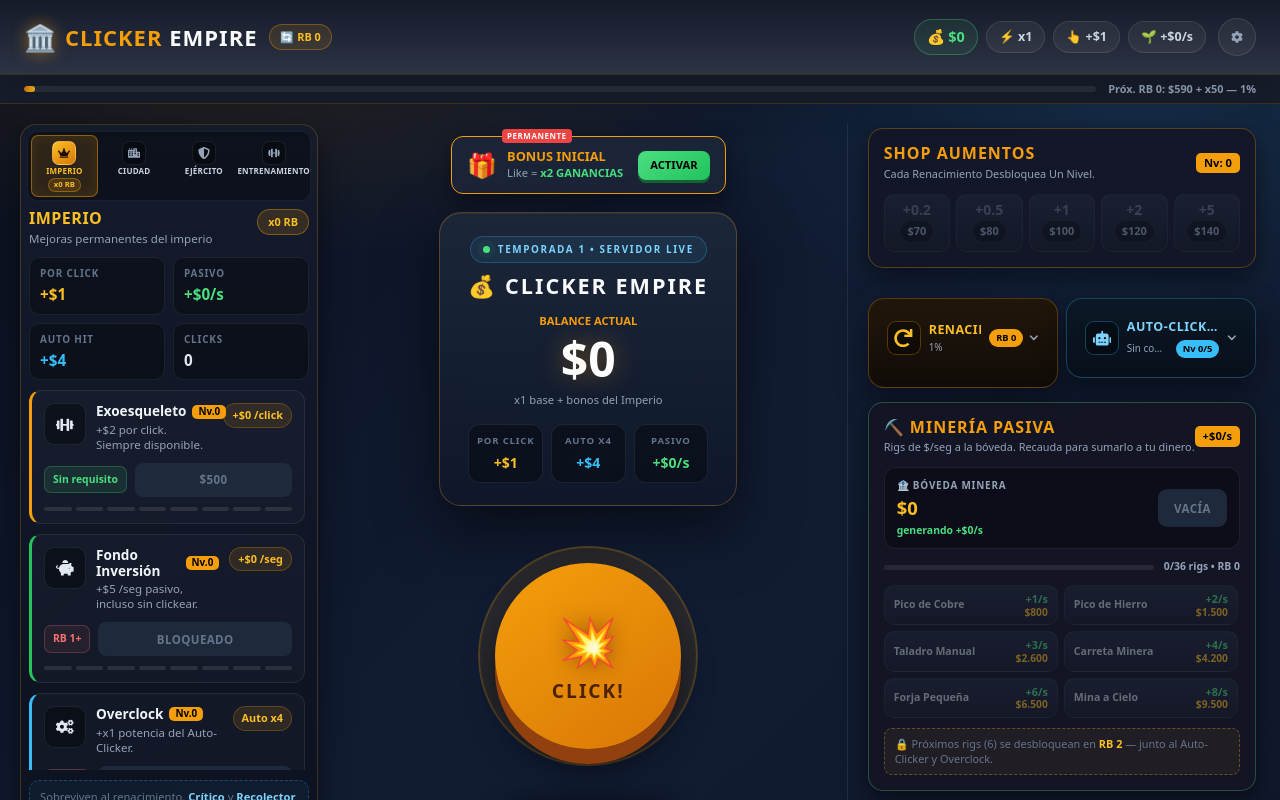
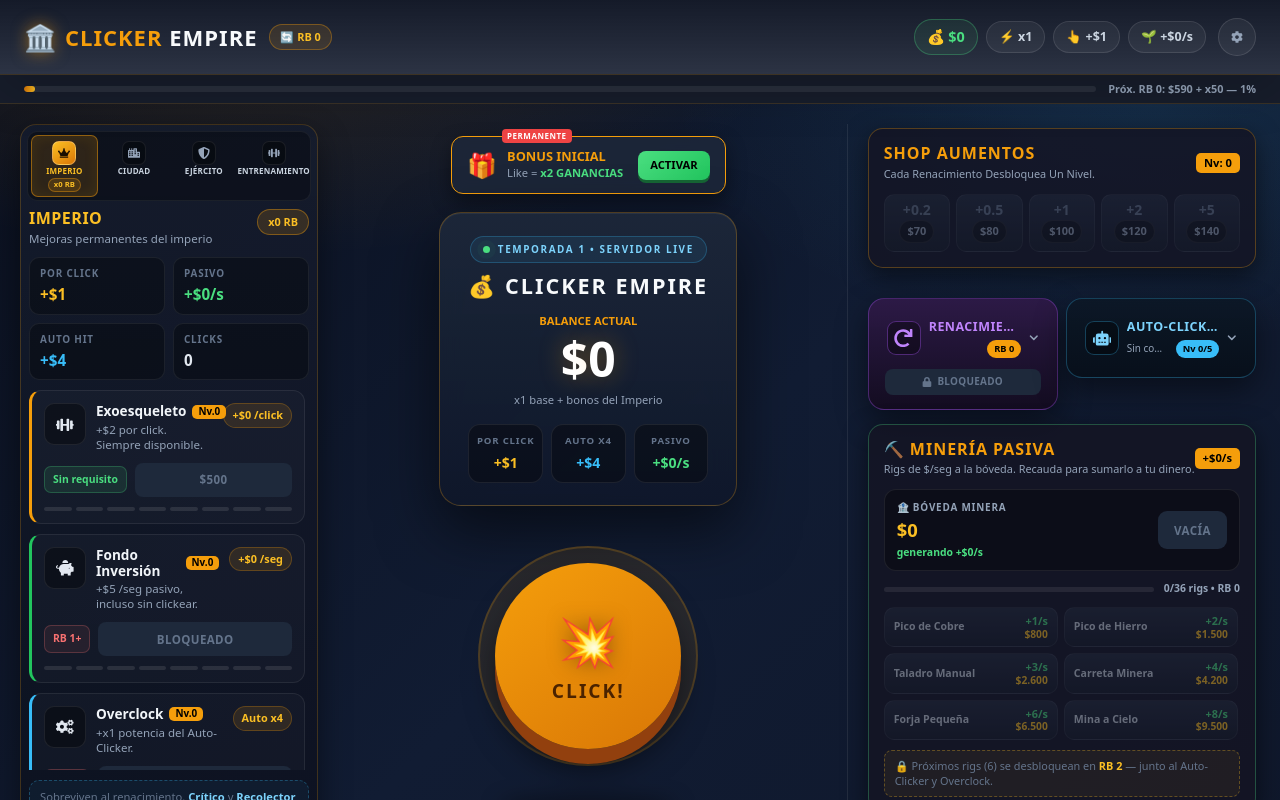
Before and after one commit to Maxii34/CLICKER-EMPIRE, a React (Vite) app: page / in a window 1280 px wide. Shown: the top 800 px of the page. Built offline with nearby package versions, Linux system fonts and the light colour scheme.

Commit message:
Reinicio: header con badge a la derecha, tema morado prestigio y btn compacto

```diff
--- a/src/components/rebirs/Reinicio.css
+++ b/src/components/rebirs/Reinicio.css
@@ -1,13 +1,13 @@
-/* ===== RENACIMIENTO (rediseño) ===== */
+/* ===== RENACIMIENTO (morado prestigio + dorado) ===== */
 .rb-box {
-  background: linear-gradient(180deg, rgba(35,22,8,.92), rgba(17,12,6,.94));
-  border: 1px solid rgba(245,158,11,.3);
+  background: linear-gradient(180deg, rgba(46,26,71,.94), rgba(20,12,32,.95));
+  border: 1px solid rgba(168,85,247,.35);
   border-radius: 16px;
   padding: 14px;
   box-shadow: 0 12px 32px rgba(0,0,0,.45);
   transition: border-color .2s ease;
 }
-.rb-box:hover { border-color: #f59e0b; }
+.rb-box:hover { border-color: #a855f7; }
 
 /* Expandible animado: no empuja de golpe a los vecinos */
 .collapse-body {
@@ -24,6 +24,10 @@
   display: flex;
   flex-direction: column;
   gap: 10px;
+  padding-top: 0;
+}
+/* Espacio entre título y descripción solo al expandir (cerrado queda compacto) */
+.collapse-body.open .rb-detail {
   padding-top: 10px;
 }
 
@@ -53,7 +57,7 @@
 }
 .rb-collapse-head:hover { background: rgba(255,255,255,.04); }
 .rb-collapse-head:focus-visible {
-  outline: 2px solid #f59e0b;
+  outline: 2px solid #a855f7;
   border-radius: 10px;
 }
 .rb-head-text {
@@ -61,8 +65,19 @@
   min-width: 0;
   display: flex;
   flex-direction: column;
+  align-items: flex-start;
+  gap: 3px;
   text-align: left;
   overflow: hidden;
+}
+/* Badge debajo del título: estado a la izquierda, badge a la derecha */
+.rb-meta-row {
+  display: flex;
+  align-items: center;
+  justify-content: space-between;
+  gap: 6px;
+  min-width: 0;
+  width: 100%;
 }
 /* Grupo derecho fijo: nunca se envuelve encima del texto */
 .rb-head-right {
@@ -84,6 +99,7 @@
   white-space: nowrap;
   overflow: hidden;
   text-overflow: ellipsis;
+  min-width: 0;
 }
 .rb-sub.ready {
   color: #4ade80;
@@ -97,11 +113,13 @@
   padding: 2px 7px;
   border-radius: 12px;
   white-space: nowrap;
+  flex-shrink: 0;
+  margin-left: auto;
 }
 /* Iconos react-icons */
 .rb-icon svg {
   font-size: 1.15rem;
-  color: #fbbf24;
+  color: #c084fc;
   vertical-align: middle;
 }
 .rb-box svg { flex-shrink: 0; }
@@ -135,17 +153,23 @@
   align-items: center;
   justify-content: center;
   border-radius: 9px;
-  border: 1px solid rgba(245,158,11,.3);
+  border: 1px solid rgba(168,85,247,.4);
 }
 .rb-title {
+  display: block;
+  width: 100%;
   margin: 0;
   font-weight: 900;
-  color: #fbbf24;
+  color: #c084fc;
   text-transform: uppercase;
   letter-spacing: .5px;
+  white-space: nowrap;
+  overflow: hidden;
+  text-overflow: ellipsis;
 }
 .rb-sub {
-  margin: 1px 0 0;
+  display: inline;
+  margin: 0;
   color: #94a3b8;
 }
 
@@ -177,14 +201,14 @@
 /* Recompensas */
 .rb-rewards {
   background: rgba(255,255,255,.03);
-  border: 1px dashed rgba(255,255,255,.18);
+  border: 1px dashed rgba(168,85,247,.4);
   border-radius: 10px;
   padding: 9px 11px;
 }
 .rb-rewards.ready {
-  background: rgba(245,158,11,.08);
+  background: rgba(168,85,247,.1);
   border-style: solid;
-  border-color: rgba(245,158,11,.4);
+  border-color: rgba(251,191,36,.45);
 }
 .rb-rewards-title {
   margin: 0 0 5px;
@@ -210,9 +234,10 @@
 
 .rb-warn {
   margin: 0;
-  font-size: .65rem;
+  font-size: .6rem;
   color: #f87171;
   text-align: center;
+  line-height: 1.3;
 }
 
 .rb-btn {
@@ -230,20 +255,33 @@
   font-variant-numeric: tabular-nums;
 }
 .rb-btn.ready {
-  background: linear-gradient(145deg, #f59e0b, #ea580c);
+  background: linear-gradient(145deg, #a855f7, #7c3aed);
   color: #fff;
   cursor: pointer;
-  box-shadow: 0 3px 0 #9a3412, 0 0 18px rgba(245,158,11,.35);
+  box-shadow: 0 3px 0 #4c1d95, 0 0 18px rgba(168,85,247,.4);
 }
 .rb-btn.ready:hover { filter: brightness(1.1); transform: translateY(-1px); }
 .rb-btn.ready:active { transform: translateY(2px); box-shadow: none; }
 
+/* Modo compacto: botón chico debajo del header, solo cuando está colapsado */
+.rb-compact-action {
+  padding: 6px 2px 0;
+}
+.rb-btn.compact {
+  height: 26px;
+  font-size: .62rem;
+  font-weight: 800;
+  border-radius: 8px;
+  letter-spacing: .3px;
+  gap: 5px;
+}
+
 .rb-max {
   margin: 0;
   font-size: .75rem;
-  color: #fbbf24;
-  background: rgba(245,158,11,.08);
-  border: 1px solid rgba(245,158,11,.3);
+  color: #c084fc;
+  background: rgba(168,85,247,.1);
+  border: 1px solid rgba(168,85,247,.4);
   border-radius: 10px;
   padding: 10px;
   text-align: center;
--- a/src/components/rebirs/ReiniciosLvl.jsx
+++ b/src/components/rebirs/ReiniciosLvl.jsx
@@ -2,7 +2,6 @@ import { useState } from "react";
 import {
   FaRedo,
   FaTrophy,
-  FaCoins,
   FaBolt,
   FaGift,
   FaStore,
@@ -58,10 +57,12 @@ export const ReiniciosLvl = ({
           <span className="rb-icon">
             <FaTrophy />
           </span>
-          <span className="rb-head-text">
-            <span className="rb-title">Renacimiento</span>
+          <div className="rb-head-text">
+            <div className="rb-title">Renacimiento</div>
+            <div className="rb-meta-row">
               <span className="rb-sub">Nivel máximo alcanzado</span>
-          </span>
+            </div>
+          </div>
         </div>
         <p className="rb-max">Eres leyenda del imperio. No hay más renacimientos.</p>
       </div>
@@ -71,8 +72,6 @@ export const ReiniciosLvl = ({
   const moneyOk = money >= req.money;
   const multOk = multiplier >= req.multiplier;
   const canRebirth = moneyOk && multOk;
-  const moneyPct = Math.min(100, (money / req.money) * 100);
-  const multPct = Math.min(100, (multiplier / req.multiplier) * 100);
 
   const faltaDinero = Math.max(0, req.money - money);
   const faltaMult = Number(Math.max(0, req.multiplier - multiplier).toFixed(2));
@@ -97,8 +96,6 @@ export const ReiniciosLvl = ({
     })),
   ];
 
-  const progress = Math.round((moneyPct + multPct) / 2);
-
   return (
     <div className="rb-box">
       <button
@@ -110,56 +107,55 @@ export const ReiniciosLvl = ({
         <span className="rb-icon">
           <FaRedo />
         </span>
-        <span className="rb-head-text">
-          <span className="rb-title">Renacimiento</span>
-          <span className={`rb-sub ${canRebirth ? "ready" : ""}`}>
+        <div className="rb-head-text">
+          <div className="rb-title">Renacimiento</div>
+          <div className="rb-meta-row">
+            {canRebirth && (
+              <span className="rb-sub ready">
+                <FaCheck /> Listo
+              </span>
+            )}
+            <span className="rb-lvl">RB {req.level}</span>
+          </div>
+        </div>
+        <div className="rb-head-right">
+          <span className="collapse-chevron">{open ? <FaChevronUp /> : <FaChevronDown />}</span>
+        </div>
+      </button>
+
+      {/* Modo compacto: botón renacer debajo, chico. Al expandir se oculta y vuelve a su lugar dentro de acciones. */}
+      {!open && (
+        <div className="rb-compact-action">
+          <button
+            className={`rb-btn compact ${canRebirth ? "ready" : ""}`}
+            onClick={(e) => {
+              e.stopPropagation();
+              handleRebirth();
+            }}
+            disabled={!canRebirth}
+            title={
+              canRebirth
+                ? "Renacer ahora"
+                : `Te faltan $${fmt(faltaDinero)} y x${faltaMult}`
+            }
+          >
             {canRebirth ? (
               <>
-                <FaCheck /> Listo
+                <FaRedo /> RENACER AHORA
               </>
             ) : (
-              `${progress}%`
+              <>
+                <FaLock /> BLOQUEADO
+              </>
             )}
-          </span>
-        </span>
-        <span className="rb-head-right">
-          <span className="rb-lvl">RB {req.level}</span>
-          <span className="collapse-chevron">{open ? <FaChevronUp /> : <FaChevronDown />}</span>
-        </span>
           </button>
+        </div>
+      )}
 
       <div className={`collapse-body ${open ? "open" : ""}`}>
         <div className="collapse-inner rb-detail">
-          {/* Requisitos con progreso */}
-          <div className="rb-req">
-            <div className="rb-req-top">
-              <span>
-                <FaCoins /> Dinero
-              </span>
-              <span className={moneyOk ? "ok" : ""}>
-                ${fmt(money)} / ${fmt(req.money)}
-              </span>
-            </div>
-            <div className="rb-bar">
-              <div className="rb-fill money" style={{ width: `${moneyPct}%` }} />
-            </div>
-          </div>
-
-          <div className="rb-req">
-            <div className="rb-req-top">
-              <span>
-                <FaBolt /> Multiplicador
-              </span>
-              <span className={multOk ? "ok" : ""}>
-                x{multiplier} / x{req.multiplier}
-              </span>
-            </div>
-            <div className="rb-bar">
-              <div className="rb-fill mult" style={{ width: `${multPct}%` }} />
-            </div>
-          </div>
-
           {/* Recompensas */}
+          <div className="rb-section rb-rewards-section">
             <div className={`rb-rewards ${canRebirth ? "ready" : ""}`}>
               <p className="rb-rewards-title">
                 <FaGift /> Al renacer obtienes:
@@ -172,11 +168,15 @@ export const ReiniciosLvl = ({
                 ))}
               </ul>
             </div>
+          </div>
 
+          <div className="rb-section rb-warn-section">
             <p className="rb-warn">
-            <FaExclamationTriangle /> Resetea tu dinero y multiplicador actual.
+              <FaExclamationTriangle /> Resetea dinero y multiplicador.
             </p>
+          </div>
 
+          <div className="rb-section rb-actions-section">
             <button
               className={`rb-btn ${canRebirth ? "ready" : ""}`}
               onClick={handleRebirth}
@@ -191,18 +191,15 @@ export const ReiniciosLvl = ({
                 <>
                   <FaRedo /> RENACER AHORA
                 </>
-            ) : !moneyOk ? (
-              <>
-                <FaLock /> FALTAN ${fmt(faltaDinero)}
-              </>
               ) : (
                 <>
-                <FaLock /> FALTA x{faltaMult}
+                  <FaLock /> BLOQUEADO
                 </>
               )}
             </button>
           </div>
         </div>
       </div>
+    </div>
   );
 };
```
Lines whose indentation alone changed are shown as unchanged.
